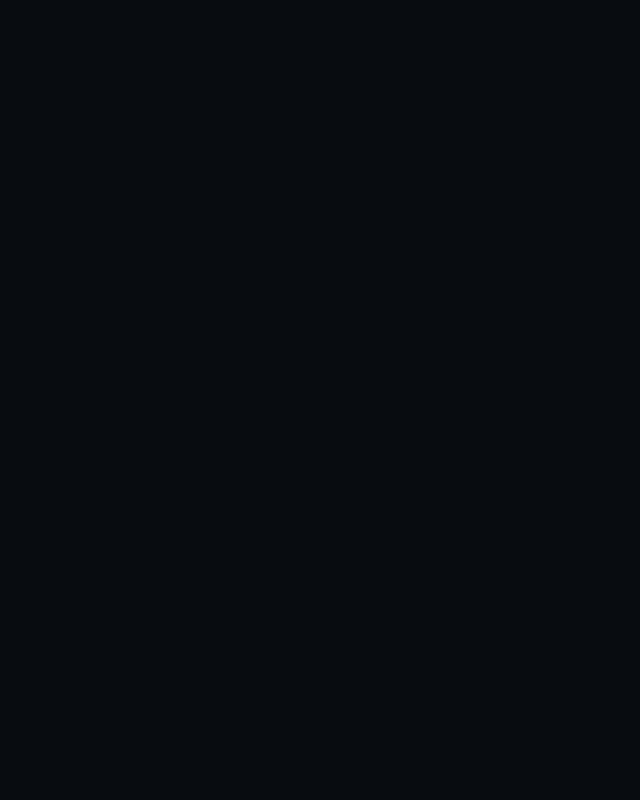
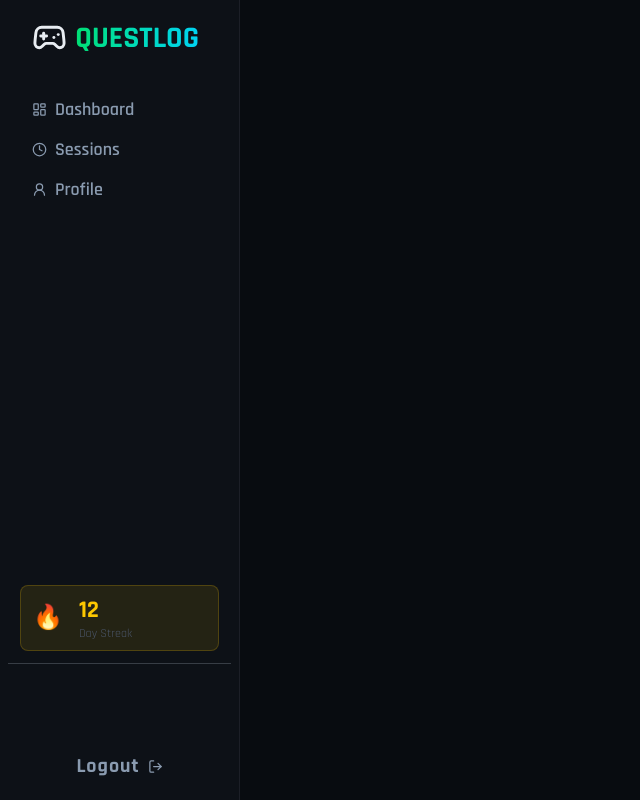
Before and after one commit to rahulg1310/progress-tracker, a React (Vite) app in the folder frontend/: page /sessions in a window 1280 px wide. Before the commit this address had no page. Shown: the whole page, without its empty margins (0-640 px from the left). Built offline with nearby package versions, Linux system fonts and the light colour scheme.

Commit message:
sessions

```diff
--- a/frontend/src/App.jsx
+++ b/frontend/src/App.jsx
@@ -3,6 +3,7 @@
     import Sidebar from './components/Sidebar'
     import SignIn from './pages/SignIn'
     import SignUp from './pages/SignUp'
+    import Sessions from './pages/Sessions'
     import { Routes, Route } from 'react-router-dom'
 
     const App = () => {
@@ -13,6 +14,7 @@
             <Route path="/" element={<SignIn /> }/>
             <Route path="/signup" element={<SignUp />} />
             <Route path="/dashboard" element={<Dashboard />} />
+            <Route path="/sessions" element={<Sessions />} />
           </Routes>
         </div>
       )
--- /dev/null
+++ b/frontend/src/components/SessionContent.jsx
@@ -0,0 +1,11 @@
+import React from 'react'
+
+const SessionContent = () => {
+  return (
+    <div>
+
+    </div>
+  )
+}
+
+export default SessionContent
--- a/frontend/src/components/Sidebar.jsx
+++ b/frontend/src/components/Sidebar.jsx
@@ -28,9 +28,17 @@ const Sidebar = () => {
 
                 </div>
                 <div className='font-semibold text-[#8a9bb0] text-lg flex flex-col gap-1 items-start px-3'>
-                    <button className='flex items-center gap-2 w-full hover:bg-gray-800 px-3 py-1 rounded-[7px] transition-all duration-150'><LayoutDashboard size={15} className='mb-0.5'/> Dashboard</button>
-                    <button className='flex items-center gap-2 w-full  hover:bg-gray-800 px-3 py-1 rounded-[7px] transition-all duration-150'><Clock size={15} className='mb-0.5'/>Sessions</button>
-                    <button className='flex items-center gap-2 w-full  hover:bg-gray-800 px-3 py-1 rounded-[7px] transition-all duration-150'><UserRound size={15} className='mb-0.5'/>Profile</button>
+                    <button
+                    onClick={()=>{
+                      navigate('/dashboard');
+                    }}
+                    className='flex items-center gap-2 w-full hover:bg-gray-800 px-3 py-1 rounded-[7px] transition-all duration-200'><LayoutDashboard size={15} className='mb-0.5'/> Dashboard</button>
+                    <button
+                    onClick={()=>{
+                      navigate('/sessions');
+                    }}
+                    className='flex items-center gap-2 w-full  hover:bg-gray-800 px-3 py-1 rounded-[7px] transition-all duration-200'><Clock size={15} className='mb-0.5'/>Sessions</button>
+                    <button className='flex items-center gap-2 w-full  hover:bg-gray-800 px-3 py-1 rounded-[7px] transition-all duration-200'><UserRound size={15} className='mb-0.5'/>Profile</button>
                 </div>
             </div>
             <div className='px-3 py-3 border-b border-b-gray-400/30'>
@@ -53,7 +61,7 @@ const Sidebar = () => {
                 localStorage.removeItem("token");
                 navigate('/');
               }}
-              className='w-full py-1 flex justify-center items-center gap-2 font-bold tracking-wider text-xl hover:bg-gray-800 rounded-[7px] transition-all duration-150 text-[#8a9bb0]'>Logout <LogOut size={15}/></button>
+              className='w-full py-1 flex justify-center items-center gap-2 font-bold tracking-wider text-xl hover:bg-gray-800 rounded-[7px] transition-all duration-200 text-[#8a9bb0]'>Logout <LogOut size={15}/></button>
             </div>
         </div>
       </div>
--- /dev/null
+++ b/frontend/src/pages/Sessions.jsx
@@ -0,0 +1,17 @@
+import React from 'react'
+import Sidebar from '../components/Sidebar'
+import SessionContent from '../components/SessionContent'
+SessionContent
+
+const Sessions = () => {
+  return (
+    <div className='flex min-h-screen w-full bg-[#080c10]'>
+        <Sidebar />
+        <div className='flex-1 overflow-y-auto'>
+            <SessionContent />
+        </div>
+    </div>
+  )
+}
+
+export default Sessions
```
